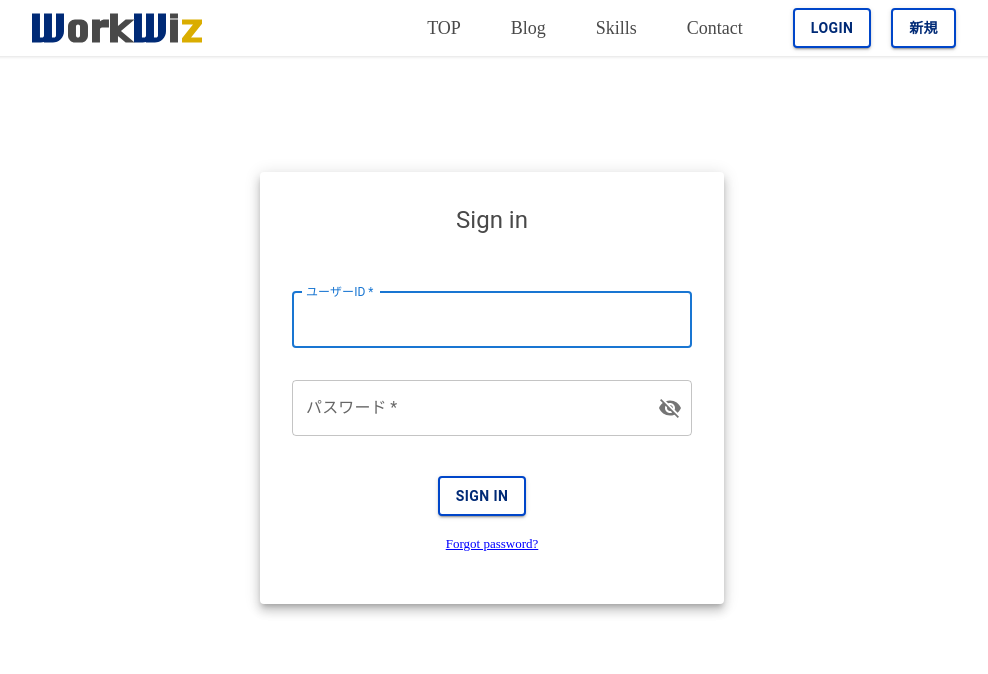
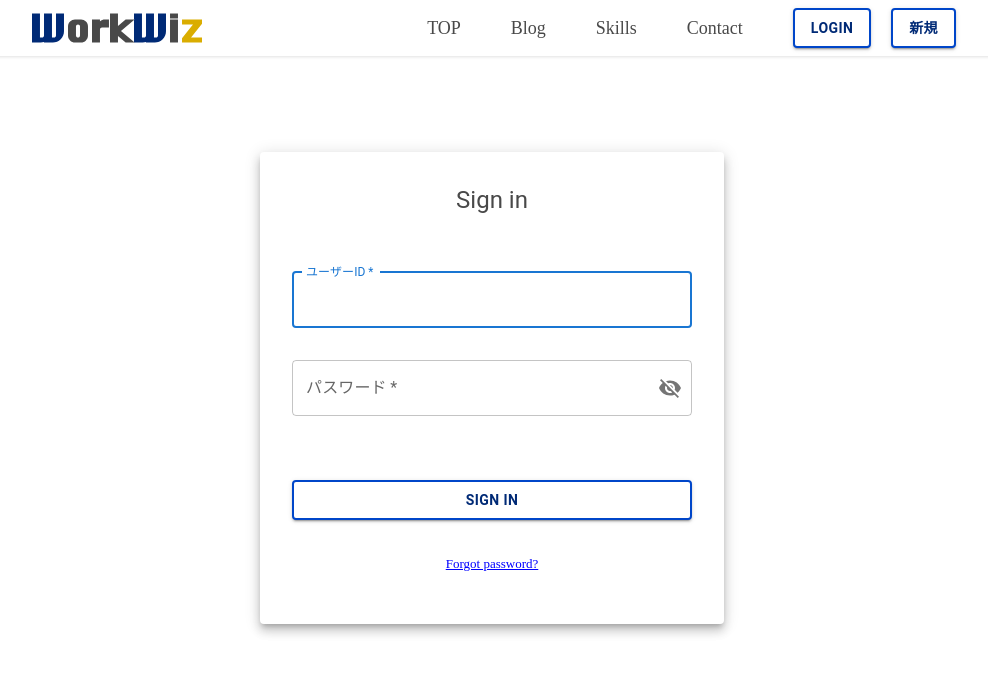
Before and after one commit to TKMhub/workwiz_app, a Next.js app: page /login in a window 1280 px wide. Shown: the top 674 px of the page, without its empty margins (148-1136 px from the left). Built offline with nearby package versions, Linux system fonts and the light colour scheme.

Commit message:
button_style

```diff
--- a/pages/login/Login.module.scss
+++ b/pages/login/Login.module.scss
@@ -8,9 +8,15 @@
   min-height: 75vh;
   color: $main-gray;
   &_Box_Button {
-    background-color: $main-blue;
-    color: #fff;
-    font-weight: 600;
+    font-weight: 600 !important;
+    background-color: #fff !important;
+    border: 2px solid #0046c9 !important;
+    color: $main-blue !important;
+    &:hover {
+      font-weight: 600 !important;
+      background-color: $main-blue !important;
+      color: #fff !important;
+    }
   }
   &_Box_Link {
     margin: 20px;
--- a/pages/login/index.tsx
+++ b/pages/login/index.tsx
@@ -34,22 +34,22 @@ const index = () => {
     setIsFocused(false);
   };
 
-  const ButtonSpace = styled("div")({
-    marginRight: "20px",
-  });
+  // const ButtonSpace = styled("div")({
+  //   marginRight: "20px",
+  //   width: "100%",
+  // });
 
-  const StyledButton = styled(Button)(({ theme }) => ({
-    backgroundColor: "#fff",
-    border: "2px solid #0046c9",
-    color: "#002A76",
-    fontWeight: "600",
-    width: "100%",
-    "&:hover": {
-      backgroundColor: "#002A76",
-      color: "#fff",
-      fontWeight: "600",
-    },
-  }));
+  // const StyledButton = styled(Button)(({ theme }) => ({
+  //   backgroundColor: "#fff",
+  //   border: "2px solid #0046c9",
+  //   color: "#002A76",
+  //   fontWeight: "600",
+  //   "&:hover": {
+  //     backgroundColor: "#002A76",
+  //     color: "#fff",
+  //     fontWeight: "600",
+  //   },
+  // }));
 
   return (
     <>
@@ -119,7 +119,7 @@ const index = () => {
                 ),
               }}
             />
-            {/* <Button
+            <Button
               className={styles.Login_Box_Button}
               type="submit"
               fullWidth
@@ -128,10 +128,10 @@ const index = () => {
               sx={{ mt: 3, mb: 2 }}
             >
               Sign In
-            </Button> */}
-            <ButtonSpace>
+            </Button>
+            {/* <ButtonSpace>
                 <StyledButton variant="contained">Sign in</StyledButton>
-            </ButtonSpace>
+            </ButtonSpace> */}
             <Link
               href="/login/forgotPassword"
               className={styles.Login_Box_Link}
```
